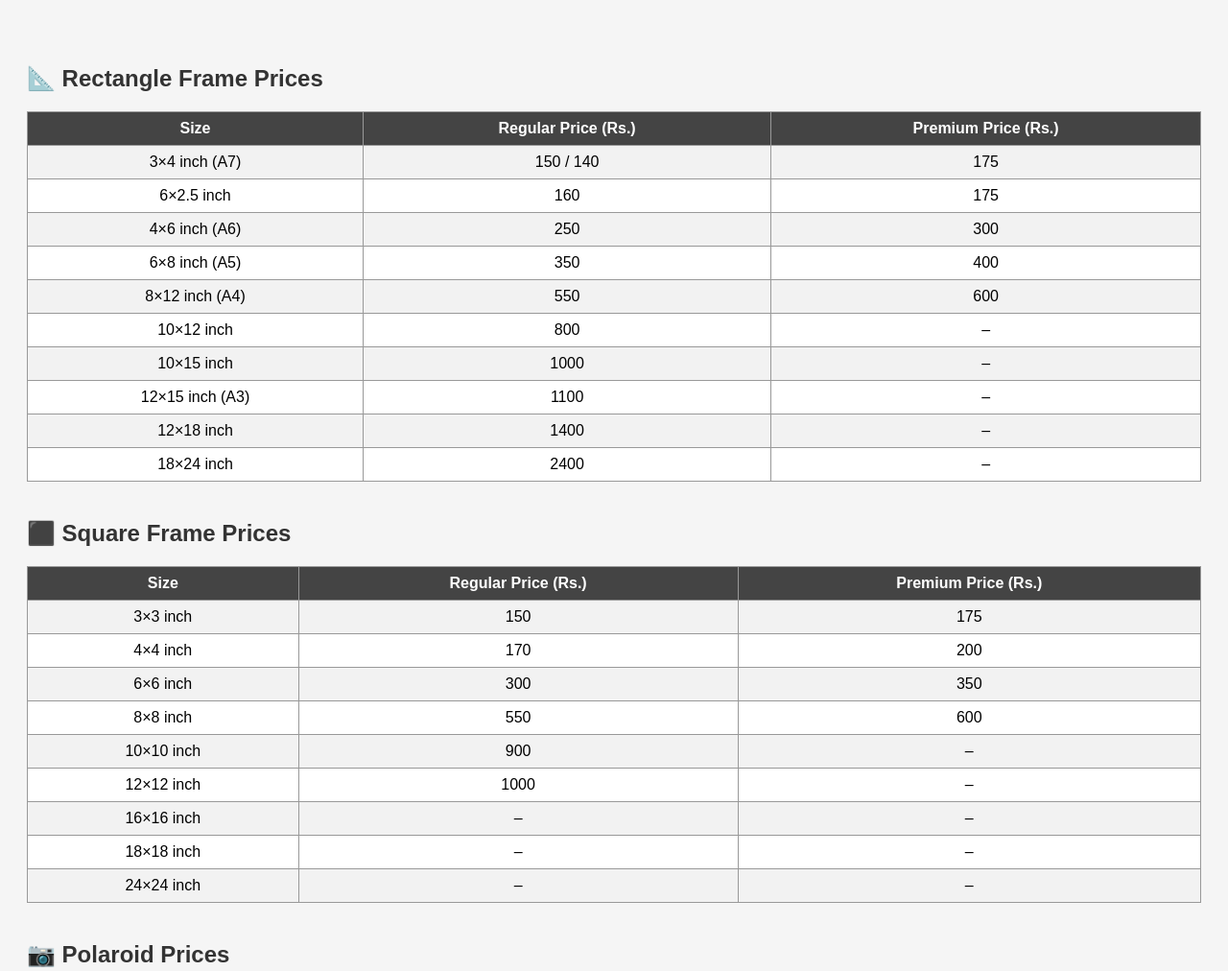
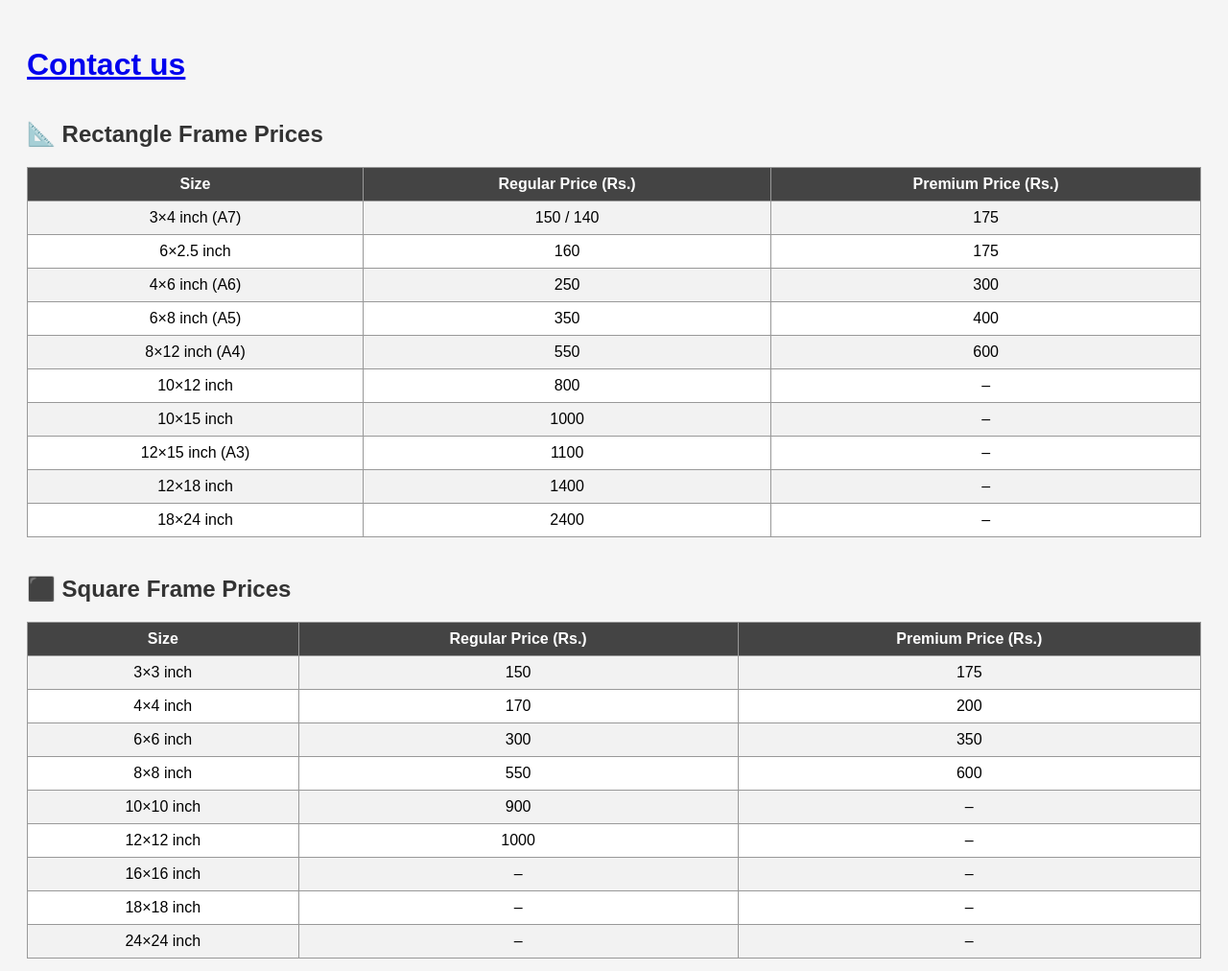
Before and after one commit to Nischal078/pandeynischal, a plain HTML site: page pc.html in a window 1280 px wide. Shown: the top 1012 px of the page at 96% size. Drawn offline with Linux system fonts and the light colour scheme.

Commit message:
Update pc.html

```diff
--- a/pc.html
+++ b/pc.html
@@ -34,6 +34,9 @@
   </style>
 </head>
 <body>
+  <a href="https://www.facebook.com/printedcat7">
+  <h1>Contact us</h1>
+  </a>
 
   <h2>📐 Rectangle Frame Prices</h2>
   <table>
```
